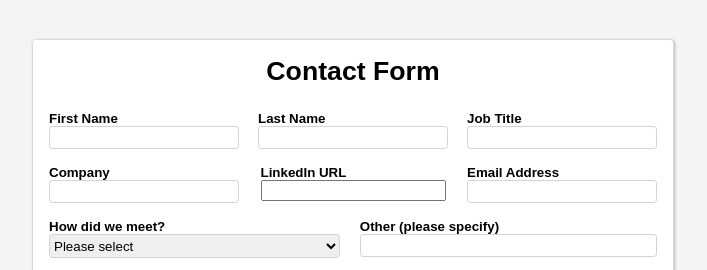
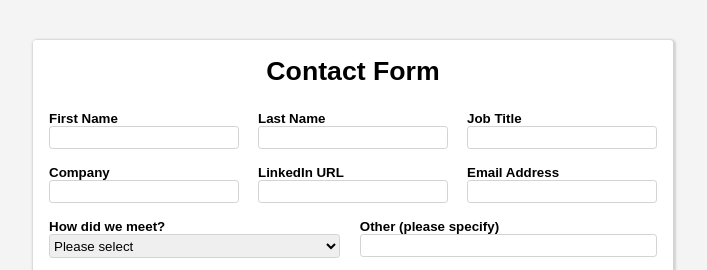
Before and after one commit to mlarsen-source/guestBook_II, a website: page views/home.html in a window 1280 px wide. Shown: the top 270 px of the page, without its empty margins (287-994 px from the left). Drawn offline with Linux system fonts and the light colour scheme.

Commit message:
fixed issue with LinkedIn URL input box styling

```diff
--- a/public/css/home.css
+++ b/public/css/home.css
@@ -61,7 +61,7 @@ input
   display: block;
 }
 
-#fname,#lname,#title,#company,#linked,#email
+#fname,#lname,#title,#company,#linkedIn,#email
 {
   border: .1rem solid #d3d3d3;
   border-radius: .2rem;
```
